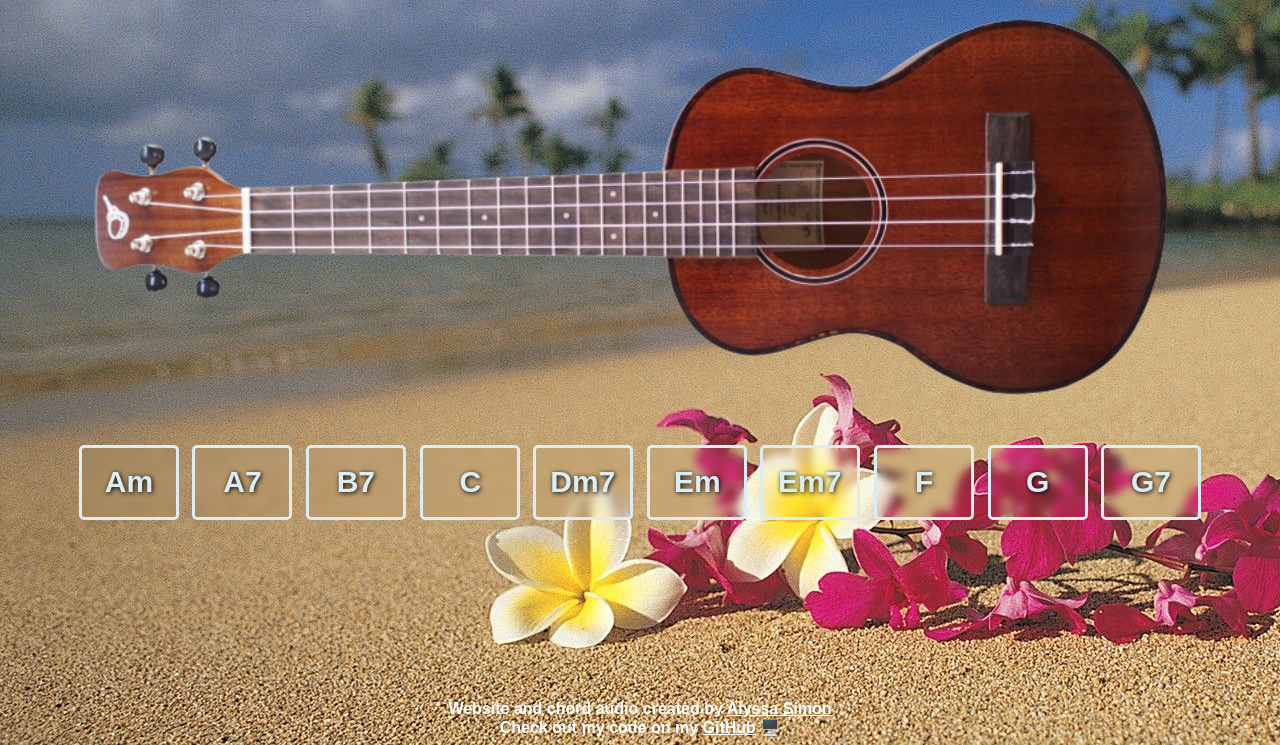
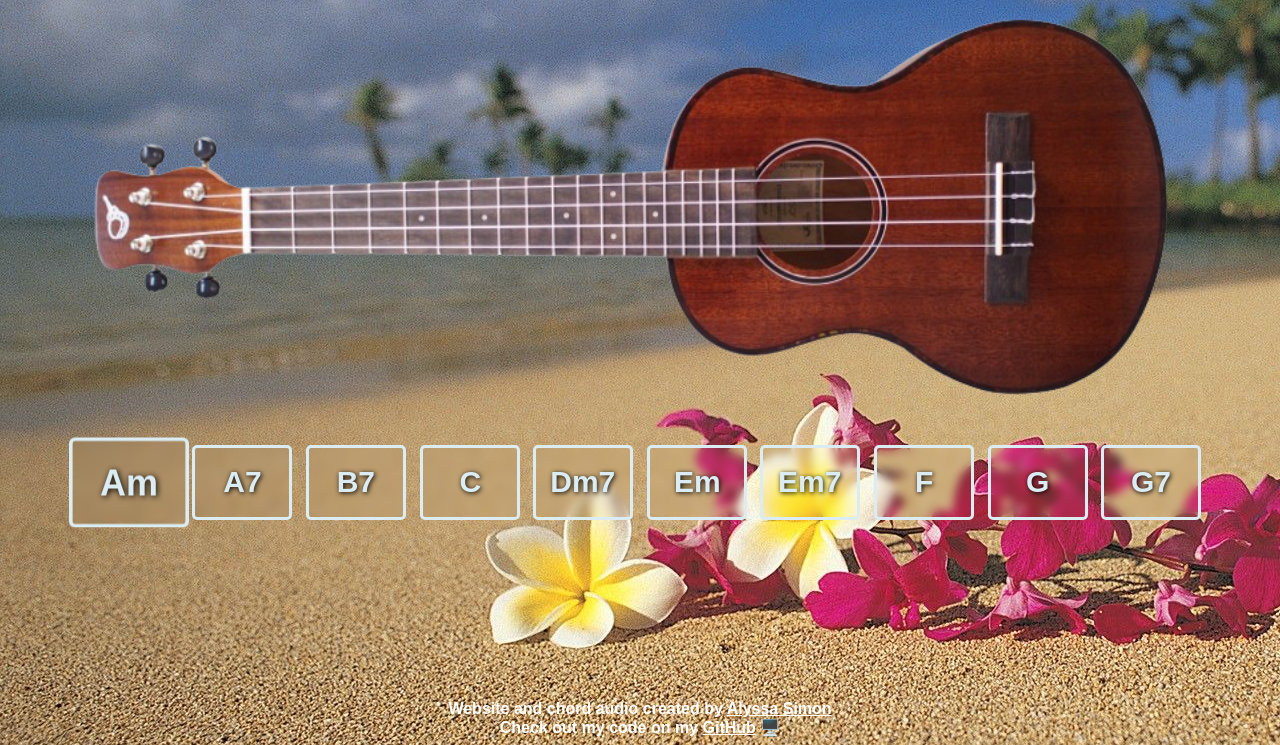
Before and after one commit to alyssasimons/ukulele-simulator, a plain HTML site: page index.html in a window 1280 px wide. In both pictures the pointer is over the button "Am". Shown: the part 130-875 px from the top of the page. Drawn offline with nearby package versions, Linux system fonts and the light colour scheme.

Commit message:
add button hover style in style.css

```diff
--- a/style.css
+++ b/style.css
@@ -49,6 +49,11 @@ a {
   margin: 5px;
   background-color: rgba(255, 255, 255, 0);
   backdrop-filter: blur(5px);
+}
+
+button:hover{
+  transform: scale(1.2);
+  cursor: pointer;
 }
 
 @media (max-width: 576px) {
```
